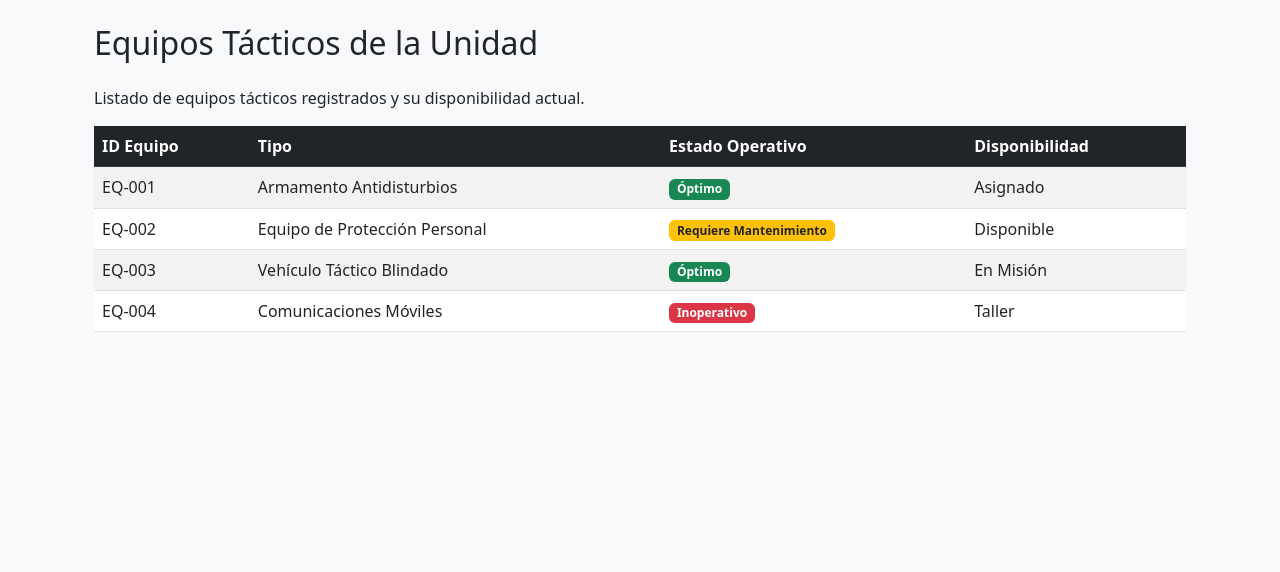
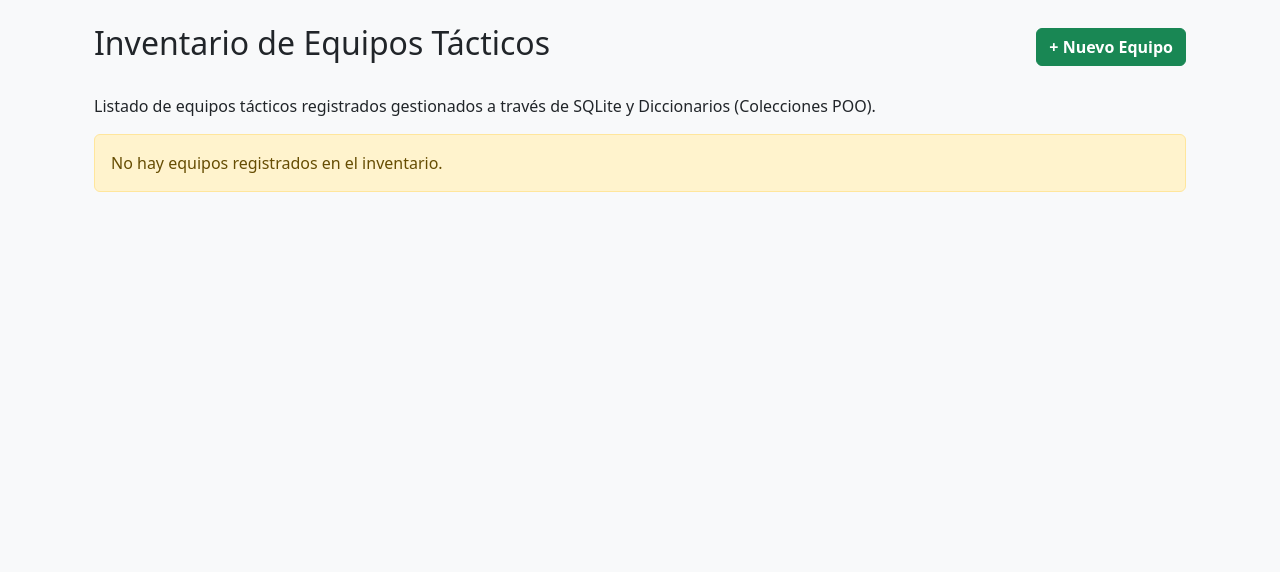
Before and after one commit to AlexanderEstrada1992/proyecto_UNMO_Sistema, a Flask app: page /equipos in a window 1280 px wide. Shown: the part 56-628 px from the top of the page. Run offline with Flask 3, Linux system fonts and the light colour scheme.

Commit message:
integrando base de datos sqlite y clases poo para gestionar el inventario de equipos

```diff
--- a/app.py
+++ b/app.py
@@ -1,6 +1,10 @@
-from flask import Flask, render_template
+from flask import Flask, render_template, request, redirect, url_for
+from database import InventarioEquipos, EquipoTactico
 
 app = Flask(__name__)
+
+# Instanciar el gestor del inventario que conecta SQLite y usa colecciones
+inventario = InventarioEquipos()
 
 @app.route('/')
 def index():
@@ -10,9 +14,50 @@ def index():
 def about():
     return render_template('about.html')
 
+# === RUTAS CRUD PARA EQUIPOS TÁCTICOS ===
+
 @app.route('/equipos')
 def equipos():
-    return render_template('equipos.html')
+    # Leer todos desde el inventario (Colección)
+    lista_equipos = inventario.obtener_todos()
+    return render_template('equipos.html', equipos=lista_equipos)
+
+@app.route('/equipos/agregar', methods=['GET', 'POST'])
+def agregar_equipo():
+    if request.method == 'POST':
+        id_equipo = request.form['id_equipo']
+        tipo = request.form['tipo']
+        estado = request.form['estado']
+        disponibilidad = request.form['disponibilidad']
+
+        nuevo_equipo = EquipoTactico(id_equipo, tipo, estado, disponibilidad)
+        inventario.agregar_equipo(nuevo_equipo)
+        return redirect(url_for('equipos'))
+
+    return render_template('formulario_equipo.html', equipo=None)
+
+@app.route('/equipos/editar/<id_equipo>', methods=['GET', 'POST'])
+def editar_equipo(id_equipo):
+    equipo_actual = inventario.obtener_equipo(id_equipo)
+    if not equipo_actual:
+        return redirect(url_for('equipos'))
+
+    if request.method == 'POST':
+        tipo = request.form['tipo']
+        estado = request.form['estado']
+        disponibilidad = request.form['disponibilidad']
+
+        inventario.actualizar_equipo(id_equipo, tipo, estado, disponibilidad)
+        return redirect(url_for('equipos'))
+
+    return render_template('formulario_equipo.html', equipo=equipo_actual)
+
+@app.route('/equipos/eliminar/<id_equipo>')
+def eliminar_equipo(id_equipo):
+    inventario.eliminar_equipo(id_equipo)
+    return redirect(url_for('equipos'))
+
+# === FIN RUTAS CRUD ===
 
 @app.route('/servicios')
 def servicios():
--- /dev/null
+++ b/database.py
@@ -0,0 +1,100 @@
+import sqlite3
+
+# Clase Modelo (Utilizando POO para encapsular la data)
+class EquipoTactico:
+    def __init__(self, id_equipo, tipo, estado_operativo, disponibilidad):
+        self.id_equipo = id_equipo
+        self.tipo = tipo
+        self.estado_operativo = estado_operativo
+        self.disponibilidad = disponibilidad
+
+# Clase Gestora (POO + Colecciones + SQLite)
+class InventarioEquipos:
+    def __init__(self, db_name="unmo.db"):
+        self.db_name = db_name
+        # USO DE COLECCIONES: 'equipos' es un diccionario.
+        # Esto permite una búsqueda eficiente en memoria (O(1)) por id_equipo.
+        self.equipos = {}
+        self._inicializar_bd()
+        self.cargar_desde_bd()
+
+    def _inicializar_bd(self):
+        """Crea la tabla si no existe en la base de datos SQLite"""
+        conexion = sqlite3.connect(self.db_name)
+        cursor = conexion.cursor()
+        cursor.execute('''
+            CREATE TABLE IF NOT EXISTS equipos (
+                id_equipo TEXT PRIMARY KEY,
+                tipo TEXT NOT NULL,
+                estado_operativo TEXT NOT NULL,
+                disponibilidad TEXT NOT NULL
+            )
+        ''')
+        conexion.commit()
+        conexion.close()
+
+    def cargar_desde_bd(self):
+        """Carga datos desde SQLite al diccionario usando tuplas"""
+        self.equipos.clear()
+        conexion = sqlite3.connect(self.db_name)
+        cursor = conexion.cursor()
+        cursor.execute('SELECT id_equipo, tipo, estado_operativo, disponibilidad FROM equipos')
+        # fetchall devuelve una lista de tuplas
+        filas = cursor.fetchall()
+        for fila in filas:
+            equipo = EquipoTactico(fila[0], fila[1], fila[2], fila[3])
+            # Almacena en la colección (diccionario)
+            self.equipos[equipo.id_equipo] = equipo
+        conexion.close()
+
+    def agregar_equipo(self, equipo):
+        """Operación CRUD: CREATE"""
+        # 1. Guarda en colección memoria
+        self.equipos[equipo.id_equipo] = equipo
+        # 2. Guarda en SQLite
+        conexion = sqlite3.connect(self.db_name)
+        cursor = conexion.cursor()
+        cursor.execute(
+            'INSERT INTO equipos (id_equipo, tipo, estado_operativo, disponibilidad) VALUES (?, ?, ?, ?)',
+            (equipo.id_equipo, equipo.tipo, equipo.estado_operativo, equipo.disponibilidad)
+        )
+        conexion.commit()
+        conexion.close()
+
+    def obtener_todos(self):
+        """Operación CRUD: READ ALL"""
+        return list(self.equipos.values())
+
+    def obtener_equipo(self, id_equipo):
+        """Operación CRUD: READ ONE (Búsqueda rápida en diccionario)"""
+        return self.equipos.get(id_equipo)
+
+    def actualizar_equipo(self, id_equipo, tipo, estado, disponibilidad):
+        """Operación CRUD: UPDATE"""
+        if id_equipo in self.equipos:
+            # 1. Actualiza en memoria
+            self.equipos[id_equipo].tipo = tipo
+            self.equipos[id_equipo].estado_operativo = estado
+            self.equipos[id_equipo].disponibilidad = disponibilidad
+
+            # 2. Actualiza en BD
+            conexion = sqlite3.connect(self.db_name)
+            cursor = conexion.cursor()
+            cursor.execute(
+                'UPDATE equipos SET tipo = ?, estado_operativo = ?, disponibilidad = ? WHERE id_equipo = ?',
+                (tipo, estado, disponibilidad, id_equipo)
+            )
+            conexion.commit()
+            conexion.close()
+
+    def eliminar_equipo(self, id_equipo):
+        """Operación CRUD: DELETE"""
+        if id_equipo in self.equipos:
+            # 1. Elimina de memoria
+            del self.equipos[id_equipo]
+            # 2. Elimina de BD
+            conexion = sqlite3.connect(self.db_name)
+            cursor = conexion.cursor()
+            cursor.execute('DELETE FROM equipos WHERE id_equipo = ?', (id_equipo,))
+            conexion.commit()
+            conexion.close()
--- a/templates/equipos.html
+++ b/templates/equipos.html
@@ -4,44 +4,51 @@
 
 {% block content %}
 <div class="container">
-    <h2 class="mb-4">Equipos Tácticos de la Unidad</h2>
-    <p>Listado de equipos tácticos registrados y su disponibilidad actual.</p>
+    <div class="d-flex justify-content-between align-items-center mb-4">
+        <h2>Inventario de Equipos Tácticos</h2>
+        <a href="{{ url_for('agregar_equipo') }}" class="btn btn-success fw-bold">+ Nuevo Equipo</a>
+    </div>
 
-    <table class="table table-striped table-hover mt-3">
+    <p>Listado de equipos tácticos registrados gestionados a través de SQLite y Diccionarios (Colecciones POO).</p>
+
+    {% if equipos|length == 0 %}
+        <div class="alert alert-warning">No hay equipos registrados en el inventario.</div>
+    {% else %}
+        <table class="table table-striped table-hover mt-3 shadow-sm rounded">
             <thead class="table-dark">
                 <tr>
                     <th>ID Equipo</th>
-                <th>Tipo</th>
+                    <th>Tipo de Equipo</th>
                     <th>Estado Operativo</th>
                     <th>Disponibilidad</th>
+                    <th>Acciones</th>
                 </tr>
             </thead>
             <tbody>
+                {% for equipo in equipos %}
                 <tr>
-                <td>EQ-001</td>
-                <td>Armamento Antidisturbios</td>
-                <td><span class="badge bg-success">Óptimo</span></td>
-                <td>Asignado</td>
+                    <td class="fw-bold">{{ equipo.id_equipo }}</td>
+                    <td>{{ equipo.tipo }}</td>
+                    <td>
+                        {% if equipo.estado_operativo == 'Óptimo' %}
+                            <span class="badge bg-success">{{ equipo.estado_operativo }}</span>
+                        {% elif equipo.estado_operativo == 'Inoperativo' %}
+                            <span class="badge bg-danger">{{ equipo.estado_operativo }}</span>
+                        {% else %}
+                            <span class="badge bg-warning text-dark">{{ equipo.estado_operativo }}</span>
+                        {% endif %}
+                    </td>
+                    <td>{{ equipo.disponibilidad }}</td>
+                    <td>
+                        <a href="{{ url_for('editar_equipo', id_equipo=equipo.id_equipo) }}" class="btn btn-sm btn-primary">Editar</a>
+                        <a href="{{ url_for('eliminar_equipo', id_equipo=equipo.id_equipo) }}"
+                           class="btn btn-sm btn-danger"
+                           onclick="return confirm('¿Está seguro de eliminar este equipo del inventario?');">Eliminar</a>
+                    </td>
                 </tr>
-            <tr>
-                <td>EQ-002</td>
-                <td>Equipo de Protección Personal</td>
-                <td><span class="badge bg-warning text-dark">Requiere Mantenimiento</span></td>
-                <td>Disponible</td>
-            </tr>
-            <tr>
-                <td>EQ-003</td>
-                <td>Vehículo Táctico Blindado</td>
-                <td><span class="badge bg-success">Óptimo</span></td>
-                <td>En Misión</td>
-            </tr>
-            <tr>
-                <td>EQ-004</td>
-                <td>Comunicaciones Móviles</td>
-                <td><span class="badge bg-danger">Inoperativo</span></td>
-                <td>Taller</td>
-            </tr>
+                {% endfor %}
             </tbody>
         </table>
+    {% endif %}
 </div>
 {% endblock %}
```
Also changed, not shown: templates/formulario_equipo.html (added, +61 -0 lines). Lines whose indentation alone changed are shown as unchanged.
